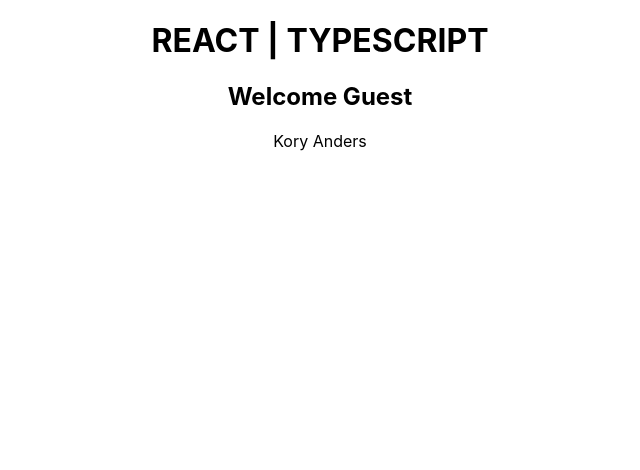
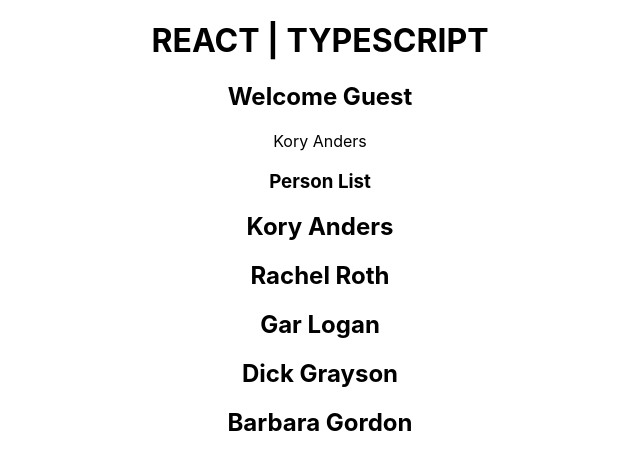
Before and after one commit to JPhasma/typescript-react-course, a React (Create React App) app: page / in a window 1280 px wide. Shown: the top 470 px of the page, without its empty margins (320-960 px from the left). Built offline with nearby package versions, Linux system fonts and the light colour scheme.

Commit message:
type for an array of objects

```diff
--- a/src/App.tsx
+++ b/src/App.tsx
@@ -1,17 +1,28 @@
 import './App.css';
 import { Greet } from './components/Greet';
 import { Person } from './components/Person';
+import { PersonList } from './components/Personlist';
 
 function App() {
   const personName = {
     first: 'Kory',
     last: 'Anders',
   };
+
+  const nameList = [
+    { first: 'Kory', last: 'Anders' },
+    { first: 'Rachel', last: 'Roth' },
+    { first: 'Gar', last: 'Logan' },
+    { first: 'Dick', last: 'Grayson' },
+    { first: 'Barbara', last: 'Gordon' },
+  ];
+
   return (
     <div className='App'>
       <h1>REACT | TYPESCRIPT</h1>
       <Greet name={'Jane'} messageCount={20} isLoggedIn={false} />
       <Person name={personName} />
+      <PersonList names={nameList} />
     </div>
   );
 }
--- /dev/null
+++ b/src/components/Personlist.tsx
@@ -0,0 +1,21 @@
+type PersonListProps = {
+  names: {
+    first: string;
+    last: string;
+  }[]; // << how to type an array of objects ie: {}[]
+};
+
+export const PersonList = (props: PersonListProps) => {
+  return (
+    <div>
+      <h3>Person List</h3>
+      {props.names.map((name) => {
+        return (
+          <h2 key={name.first}>
+            {name.first} {name.last}
+          </h2>
+        );
+      })}
+    </div>
+  );
+};
```
